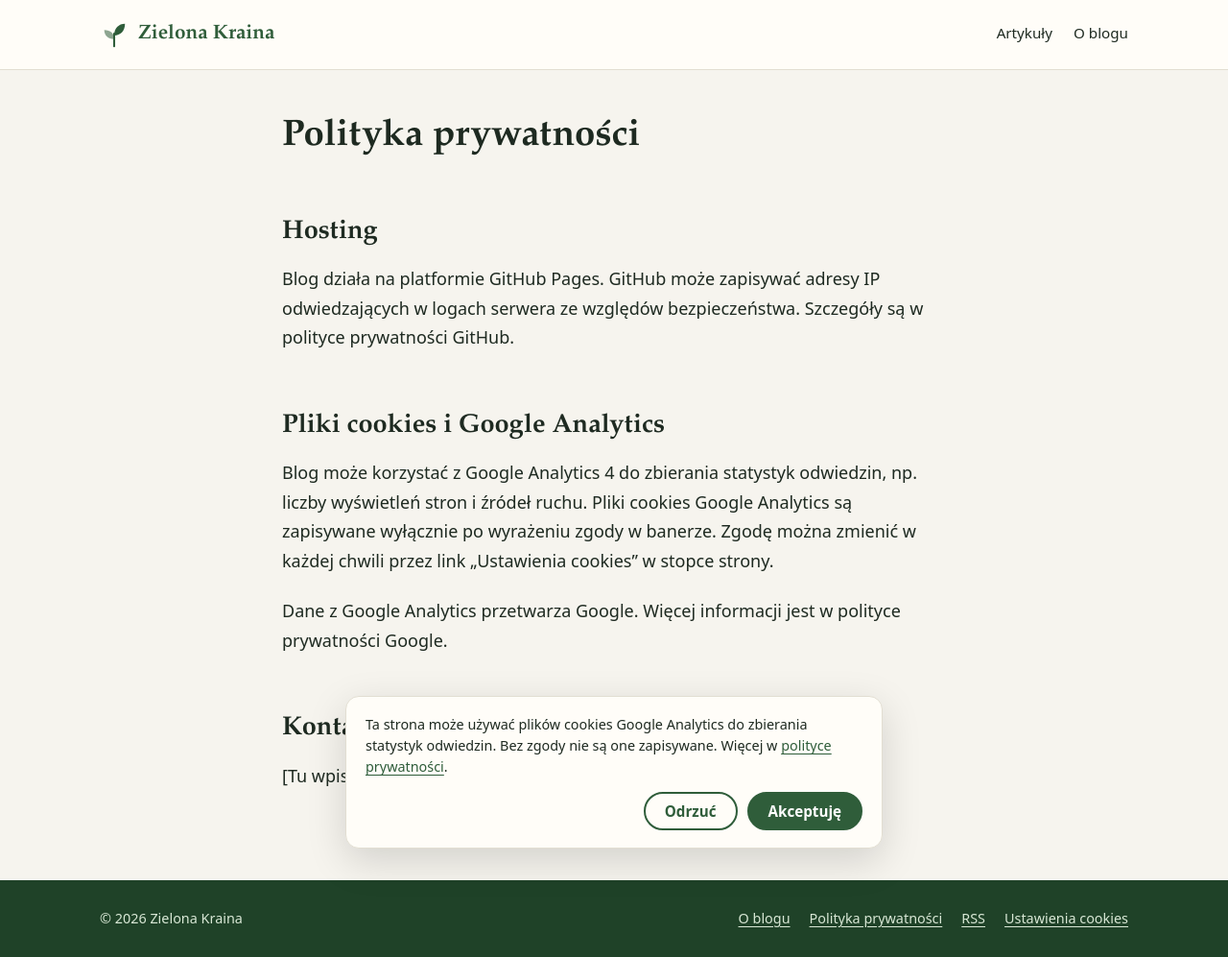
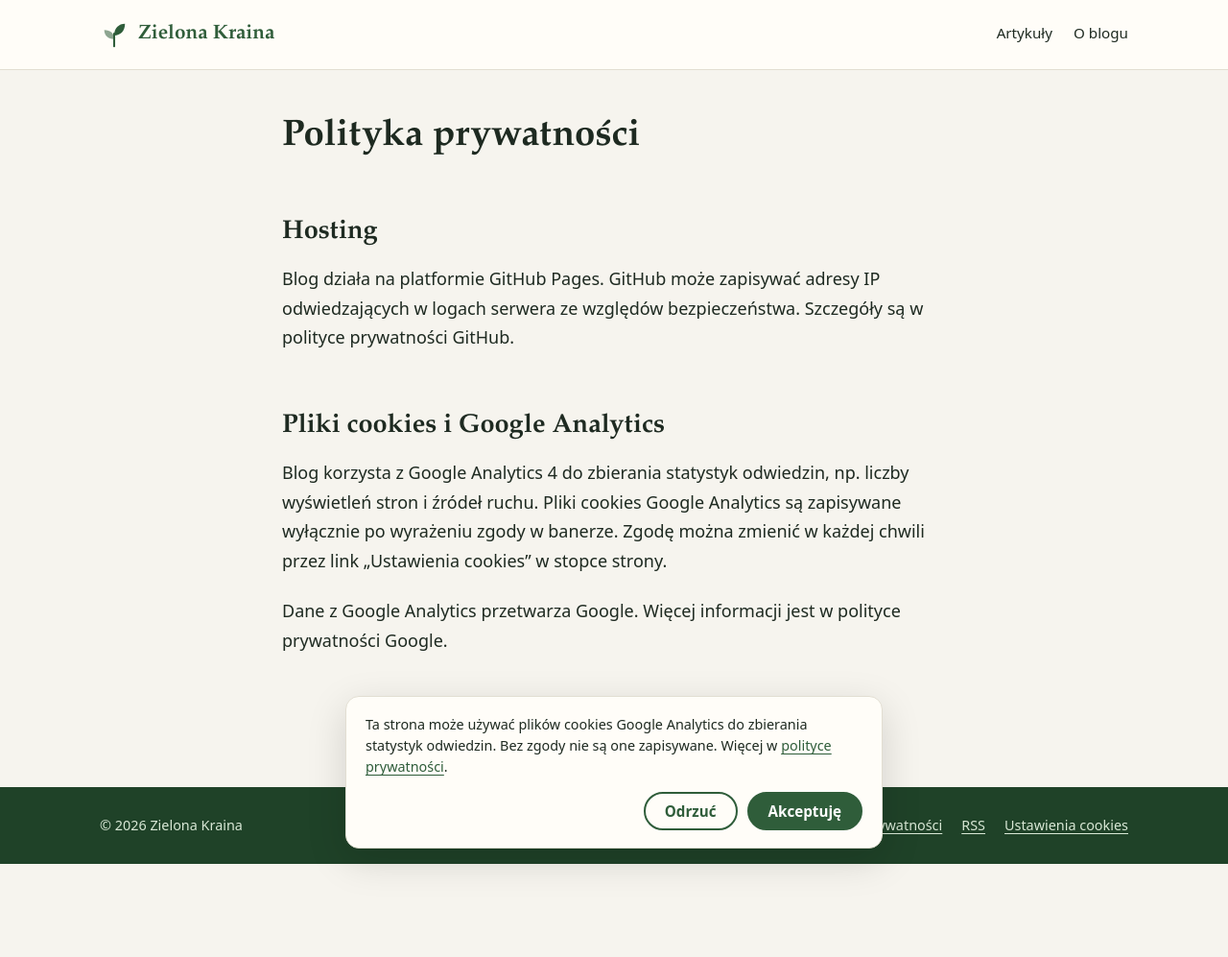
Before and after one commit to ZielonaKraina/zielonakraina.github.io, a Jekyll site: the page built from polityka-prywatnosci.md, in a window 1280 px wide. Shown: the whole page at 96% size. Built offline with Jekyll 4.4.1, drawn with Linux system fonts in a browser that asks for light colours.

Commit message:
Update polityka-prywatnosci.md

```diff
--- a/polityka-prywatnosci.md
+++ b/polityka-prywatnosci.md
@@ -15,12 +15,8 @@ Blog działa na platformie GitHub Pages. GitHub może zapisywać adresy IP odwie
 
 ## Pliki cookies i Google Analytics
 
-Blog może korzystać z Google Analytics 4 do zbierania statystyk odwiedzin, np. liczby wyświetleń stron i źródeł ruchu. Pliki cookies Google Analytics są zapisywane wyłącznie po wyrażeniu zgody w banerze. Zgodę można zmienić w każdej chwili przez link „Ustawienia cookies” w stopce strony.
+Blog korzysta z Google Analytics 4 do zbierania statystyk odwiedzin, np. liczby wyświetleń stron i źródeł ruchu. Pliki cookies Google Analytics są zapisywane wyłącznie po wyrażeniu zgody w banerze. Zgodę można zmienić w każdej chwili przez link „Ustawienia cookies” w stopce strony.
 
 Dane z Google Analytics przetwarza Google. Więcej informacji jest w polityce prywatności Google.
 
-## Kontakt
-
-[Tu wpisz adres e-mail bloga.]
-
 </div>
```
